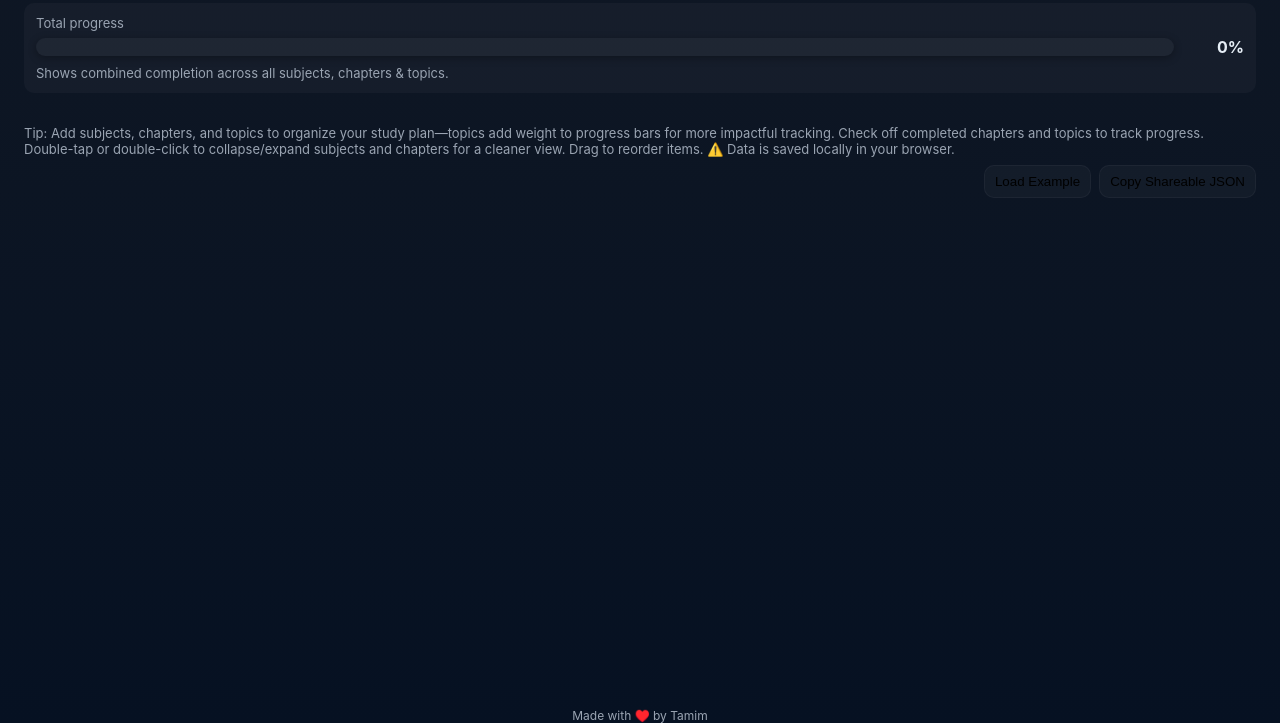
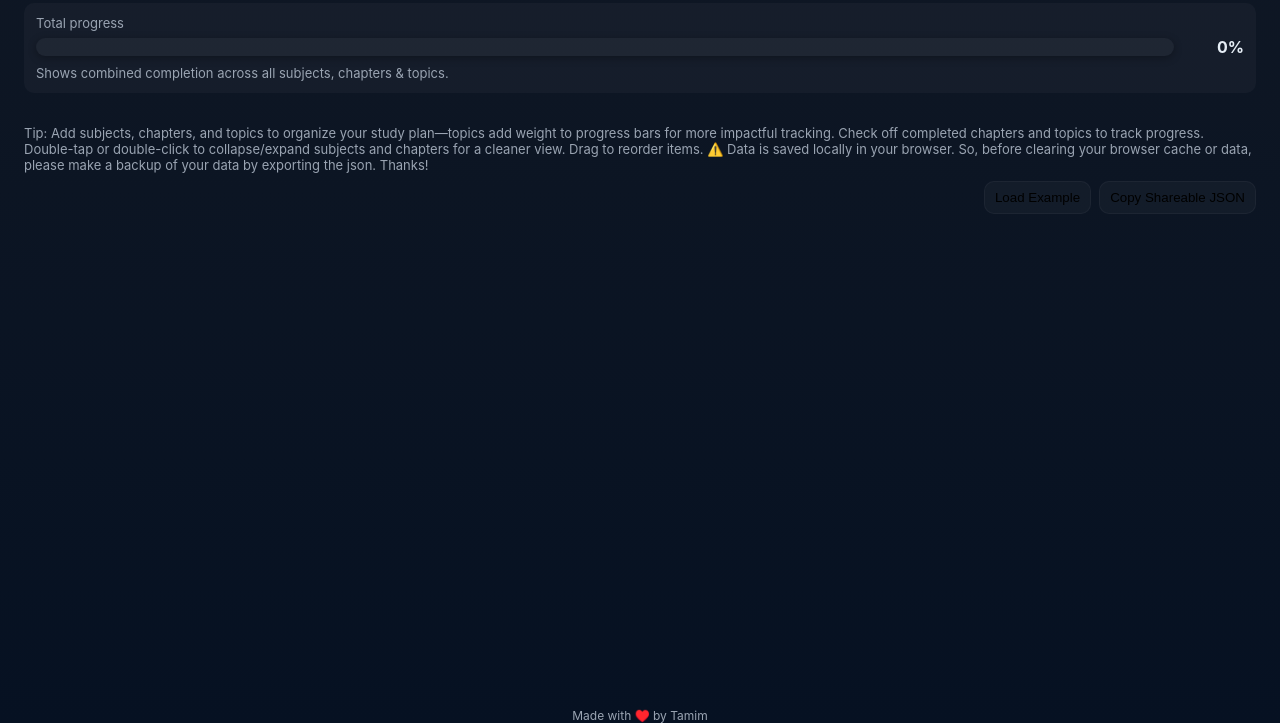
Before and after one commit to tm0090/html-playground, a plain HTML site: page index.html in a window 1280 px wide. Shown: the part 77-800 px from the top of the page. Drawn offline with Linux system fonts and the light colour scheme.

Commit message:
Update index.html

```diff
--- a/index.html
+++ b/index.html
@@ -278,7 +278,7 @@ body{font-family:Inter,ui-sans-serif,system-ui,-apple-system,Segoe UI,Roboto,"He
   <div class="grid" id="subjectsGrid"></div>
 
   <div class="footer">
-    <div class="smallnote">Tip: Add subjects, chapters, and topics to organize your study plan—topics add weight to progress bars for more impactful tracking. Check off completed chapters and topics to track progress. Double-tap or double-click to collapse/expand subjects and chapters for a cleaner view. Drag to reorder items. ⚠️ Data is saved locally in your browser.</div>
+    <div class="smallnote">Tip: Add subjects, chapters, and topics to organize your study plan—topics add weight to progress bars for more impactful tracking. Check off completed chapters and topics to track progress. Double-tap or double-click to collapse/expand subjects and chapters for a cleaner view. Drag to reorder items. ⚠️ Data is saved locally in your browser. So, before clearing your browser cache or data, please make a backup of your data by exporting the json. Thanks!</div>
     <div style="flex:1"></div>
     <div class="actions">
       <button class="btn" id="importSample">Load Example</button>
```
